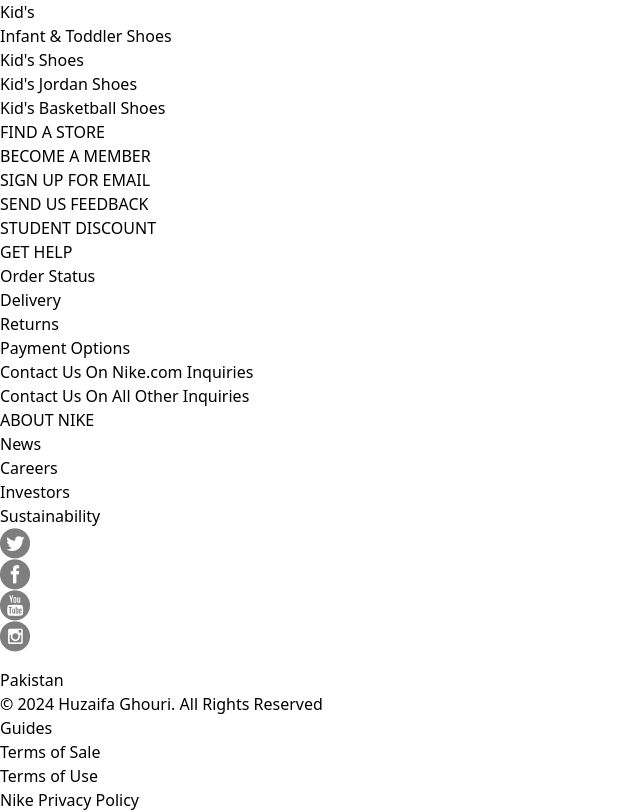
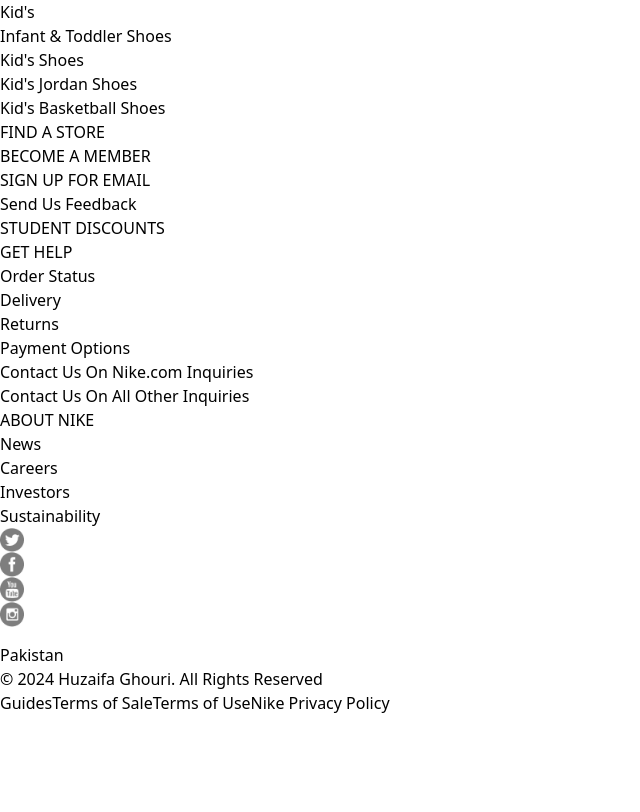
Before and after one commit to HuzaifaGhouri08/UIUX-Hackathon-Template-3, a Next.js app: page / in a window 1280 px wide. Shown: the part 8725-9537 px from the top of the page, without its empty margins (0-640 px from the left). After the commit the page ends 9440 px from the top, so only its background shows below. Built offline with nearby package versions, Linux system fonts and the light colour scheme.

Commit message:
Update Footer.tsx
Footer Final

```diff
--- a/src/app/Components/Footer.tsx
+++ b/src/app/Components/Footer.tsx
@@ -7,60 +7,70 @@
 
 export default function Footer(){
     return(
-        <div className="bg-black p-8 mt-10 ">
-        <div className="grid grid-cols-1 sm:grid-cols-3 lg:grid-cols-4 gap-6 ">
-             <ul className="text-white mb-2 text-[14px] justify-center flex flex-col gap-6 xl:ml-4 ">
-                    <li>FIND A STORE</li>
-                    <li>BECOME A MEMBER</li>
-                    <li>SIGN UP FOR EMAIL</li>
-                    <li>SEND US FEEDBACK</li>
-                    <li>STUDENT DISCOUNT</li>
-                </ul>
+        <footer className="bg-black font-['Helvetica Neue'] text-white px-6 py-8 md:px-10 lg:px-16">
+        <div className="container mx-auto">
+          <div className="grid grid-cols-1 md:grid-cols-2 lg:grid-cols-4 gap-8">
+            <div>
+              {/* column 1 */}
+              <h3 className="mb-4 text-white text-lg font-semibold">FIND A STORE</h3>
+              <ul>
+                <li><a href="#" className="hover:underline leading-6">BECOME A MEMBER</a></li>
+                <li><a href="#" className="hover:underline leading-6">SIGN UP FOR EMAIL</a></li>
+                <li><a href="#" className="hover:underline leading-6">Send Us Feedback</a></li>
+                <li><a href="#" className="hover:underline leading-6">STUDENT DISCOUNTS</a></li>
+              </ul>
+            </div>
+            <div>
 
-                <ul className="text-[#7E7E7E] text-[14px] justify-center flex flex-col gap-4 mt-6">
-                    <li className="text-white">GET HELP</li>
-                    <li>Order Status</li>
-                    <li>Delivery</li>
-                    <li>Returns</li>
-                    <li>Payment Options</li>
-                    <li>Contact Us On Nike.com Inquiries</li>
-                    <li>Contact Us On All Other Inquiries</li>
-                </ul>
+              {/* Column 2 */}
+              <h3 className="mb-4 text-white text-lg font-semibold">GET HELP</h3>
+              <ul className="text-gray-400">
+                <li><a href="#" className="hover:underline leading-6">Order Status</a></li>
+                <li><a href="#" className="hover:underline leading-6">Delivery</a></li>
+                <li><a href="#" className="hover:underline leading-6">Returns</a></li>
+                <li><a href="#" className="hover:underline leading-6">Payment Options</a></li>
+                <li><a href="/Contact" className="hover:underline leading-6">Contact Us On Nike.com Inquiries</a></li>
+                <li><a href="/Contact" className="hover:underline leading-6">Contact Us On All Other Inquiries</a></li>
+              </ul>
+            </div>
+            <div>
 
-                <ul className="text-[#7E7E7E] text-[14px] justify-center flex flex-col gap-4 mb-[8%] mt-6 xl:mb-[23%] sm:mb-[32%]">
-                    <li className="text-white">ABOUT NIKE</li>
-                    <li>News</li>
-                    <li>Careers</li>
-                    <li>Investors</li>
-                    <li>Sustainability</li>
-                </ul>
+              {/* Column 3 */}
+              <h3 className="mb-4 text-white text-lg font-semibold">ABOUT NIKE</h3>
+              <ul className="text-gray-400">
+                <li><a href="#" className="hover:underline leading-6">News</a></li>
+                <li><a href="#" className="hover:underline leading-6">Careers</a></li>
+                <li><a href="#" className="hover:underline leading-6">Investors</a></li>
+                <li><a href="#" className="hover:underline leading-6">Sustainability</a></li>
+              </ul>
+            </div>
 
+             {/* social link */}
+            <div className="flex flex-col justify-between items-start lg:items-end">
+              <div className="flex space-x-4">
+                <a href="#" className="hover:underline"><Image src={tweet} alt="Twitter" height={24} width={24} /></a>
+                <a href="#" className="hover:underline"><Image src={fb} alt="Facebook" height={24} width={24} /></a>
+                <a href="#" className="hover:underline"><Image src={yt} alt="YouTube" height={24} width={24} /></a>
+                <a href="#" className="hover:underline"><Image src={insta} alt="Instagram" height={24} width={24} /></a>
+              </div>
+            </div>
+          </div>
 
-
-                <ul className="flex justify-center gap-4  sm:mt-[12%]">
-                    <li><Image src={tweet} alt="tweet" /></li>
-                    <li><Image src={fb} alt="fb" /></li>
-                    <li><Image src={yt} alt="yt" /></li>
-                    <li><Image src={insta} alt="insta" /></li>
-                </ul>
-        </div>
-
-<div className="sm:flex sm:items-center justify-between ">
-<div className="flex flex-col sm:flex-row sm:items-center sm:gap-2">
-        <div className="flex justify-center items-center mt-4">
+          {/* Bottom */}
+          <div className="mt-8 flex flex-col md:flex-row justify-between items-center text-sm text-gray-400">
+          <div className="flex justify-center items-center mt-4">
             <Image src={location} alt="pak" className="w-6 h-5"/>
             <p className="text-white text-[14px]">Pakistan</p>
         </div>
-        <p className="text-[#7E7E7E] text-[12px] mt-2 sm:mt-4">&copy; 2024 Huzaifa Ghouri. All Rights Reserved</p>
+            <div className="mb-4 md:mb-0">&copy; 2024 Huzaifa Ghouri. All Rights Reserved</div>
+            <div className="flex flex-wrap space-x-4 justify-center md:justify-end">
+              <a href="#" className="hover:underline">Guides</a>
+              <a href="#" className="hover:underline">Terms of Sale</a>
+              <a href="#" className="hover:underline">Terms of Use</a>
+              <a href="#" className="hover:underline">Nike Privacy Policy</a>
+            </div>
+          </div>
         </div>
-        <ul className="text-[#7E7E7E] text-[11px] flex mt-2 gap-4 sm:text-[12px] sm:mt-4">
-            <li>Guides</li>
-            <li>Terms of Sale</li>
-            <li>Terms of Use</li>
-            <li>Nike Privacy Policy</li>
-        </ul>
-        </div>
-        </div>
-
-    )
-}
+      </footer>
+    );
+  };
```
